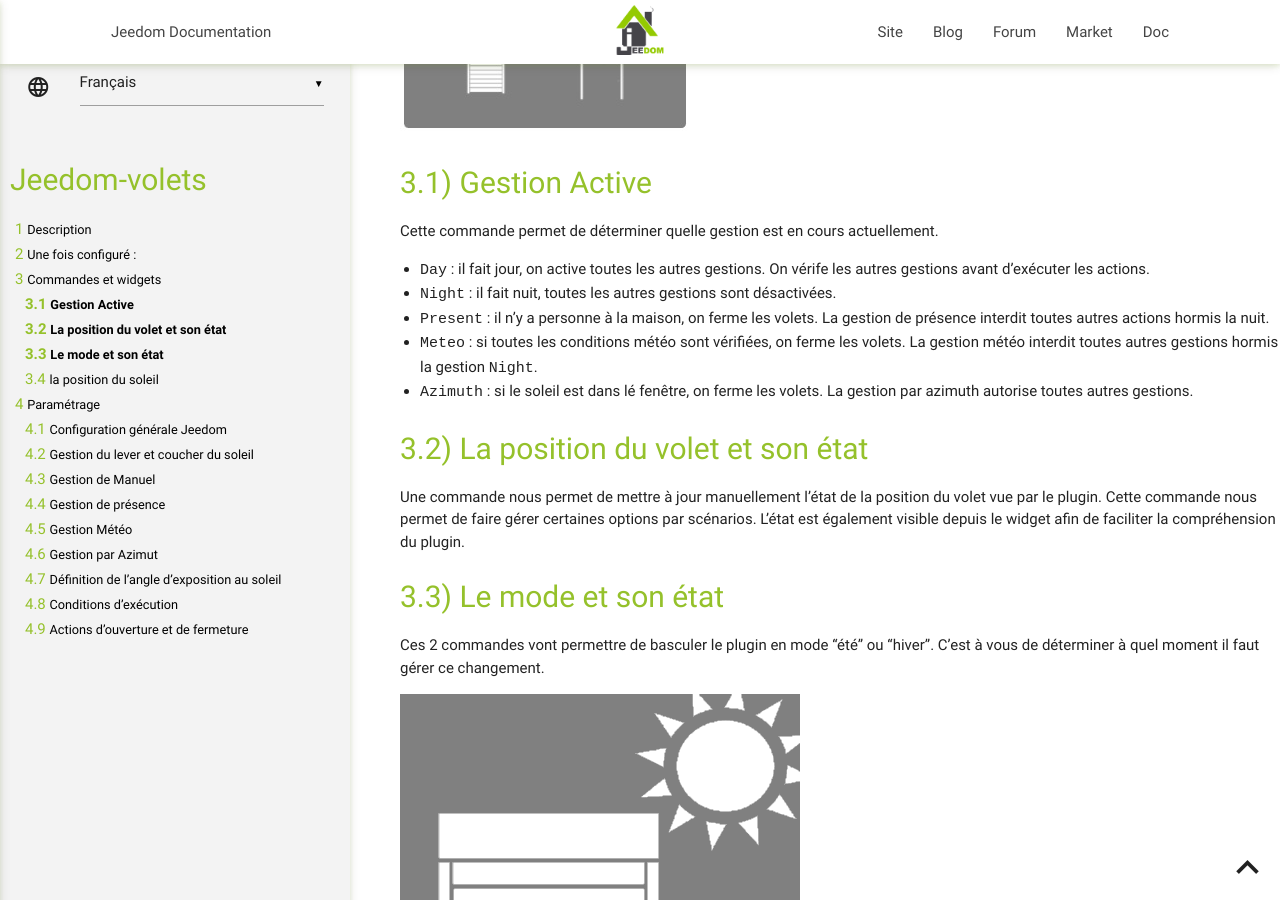
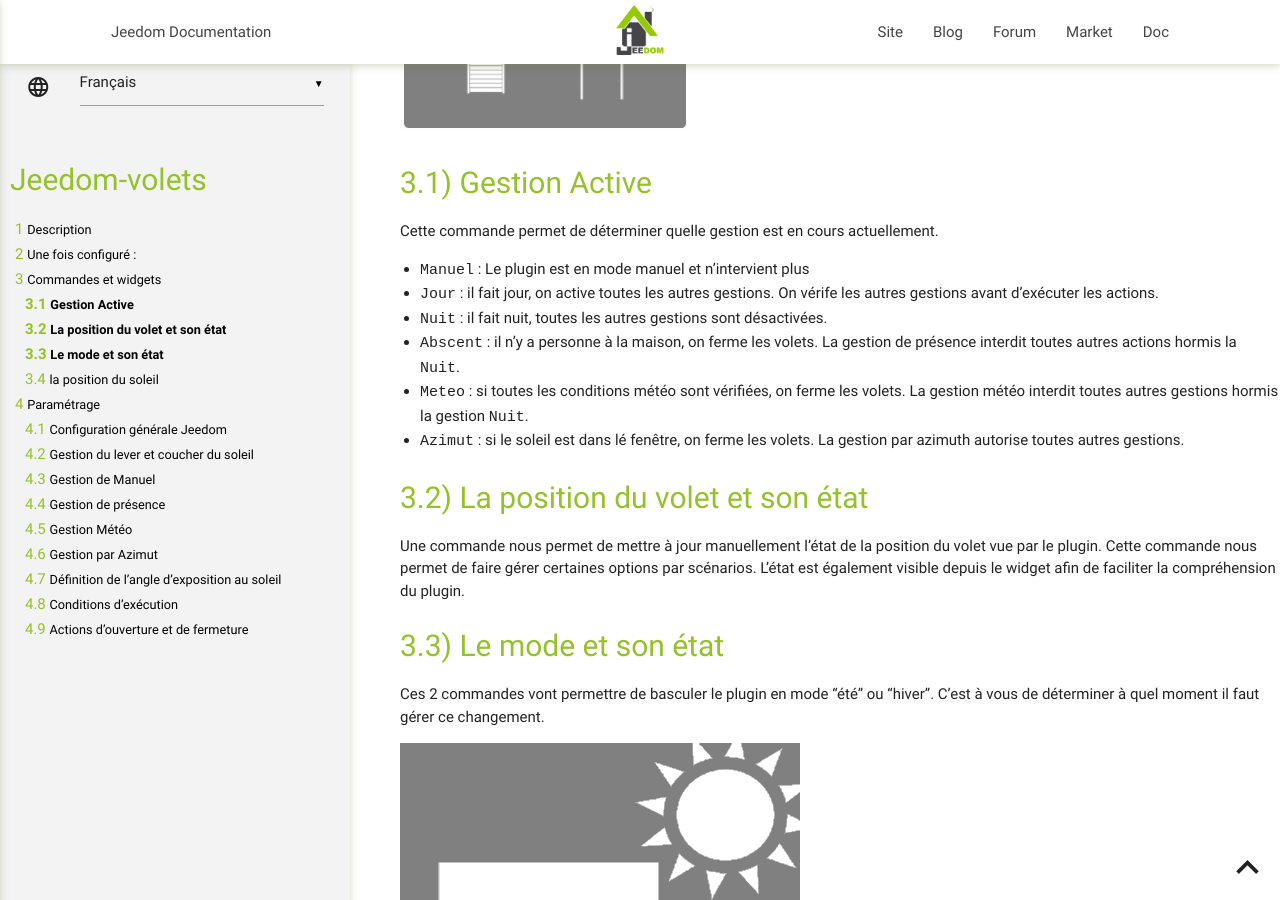
Before and after one commit to ndy913/Jeedom-Volets, a Jekyll site: the page built from docs/fr_FR/index.md, in a window 1280 px wide and 900 px high, scrolled down 686 px. Built offline with Jekyll 4.4.1, drawn with Linux system fonts in a browser that asks for light colours; our own code applies the rules of GitHub Pages for plain Markdown files.

Commit message:
Update index.md

```diff
--- a/docs/fr_FR/index.md
+++ b/docs/fr_FR/index.md
@@ -22,11 +22,12 @@ Gestion Active
 ---
 Cette commande permet de déterminer quelle gestion est en cours actuellement.
 
-- `Day` : il fait jour, on active toutes les autres gestions. On vérife les autres gestions avant d'exécuter les actions.
-- `Night` : il fait nuit, toutes les autres gestions sont désactivées.
-- `Present` : il n'y a personne à la maison, on ferme les volets. La gestion de présence interdit toutes autres actions hormis la nuit.
-- `Meteo` : si toutes les conditions météo sont vérifiées, on ferme les volets. La gestion météo interdit toutes autres gestions hormis la gestion `Night`.
-- `Azimuth` : si le soleil est dans lé fenêtre, on ferme les volets. La gestion par azimuth autorise toutes autres gestions.
+- `Manuel` : Le plugin est en mode manuel et n'intervient plus
+- `Jour` : il fait jour, on active toutes les autres gestions. On vérife les autres gestions avant d'exécuter les actions.
+- `Nuit` : il fait nuit, toutes les autres gestions sont désactivées.
+- `Abscent` : il n'y a personne à la maison, on ferme les volets. La gestion de présence interdit toutes autres actions hormis la `Nuit`.
+- `Meteo` : si toutes les conditions météo sont vérifiées, on ferme les volets. La gestion météo interdit toutes autres gestions hormis la gestion `Nuit`.
+- `Azimut` : si le soleil est dans lé fenêtre, on ferme les volets. La gestion par azimuth autorise toutes autres gestions.
 
 La position du volet et son état
 ---
```
